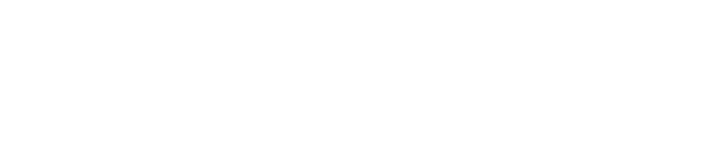
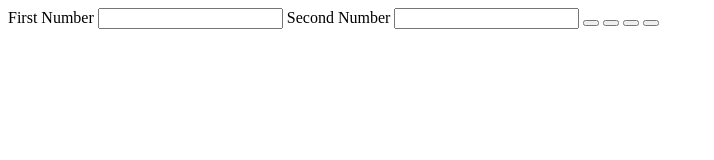
Before and after one commit to mahamfatima06/24-07-2023, a plain HTML site: page index.html in a window 1280 px wide. Shown: the whole page, without its empty margins (0-714 px from the left). Drawn offline with Linux system fonts and the light colour scheme.

Commit message:
maked input and buttons

```diff
--- a/index.html
+++ b/index.html
@@ -6,6 +6,15 @@
     <title>Document</title>
 </head>
 <body>
+    <label for="">First Number</label>
+    <input id="fn" type="number" required>
+    <label for="">Second Number</label>
+    <input id="sn" type="number" required>
+    <button></button>
+    <button></button>
+    <button></button>
+    <button></button>
+    <h1></h1>
 
 
 
```
